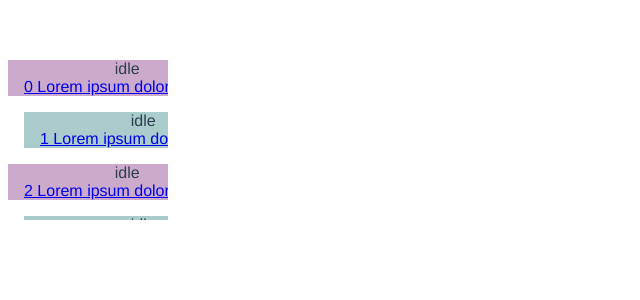
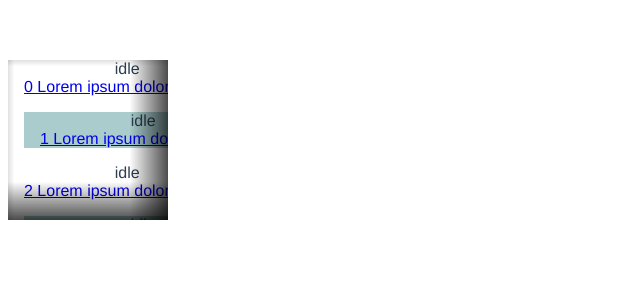
Before and after one commit to stripTM/draggable-vuejs, a Vue app: page / in a window 1280 px wide. Shown: the top 300 px of the page, without its empty margins (0-640 px from the left). Built offline with nearby package versions, Linux system fonts and the light colour scheme.

Commit message:
Four directions shadows

```diff
--- a/src/App.vue
+++ b/src/App.vue
@@ -24,30 +24,4 @@ export default {
   color: #2c3e50;
   margin-top: 60px;
 }
-ul {
-  display: flex;
-  cursor: grab;
-  margin: 0;
-  padding: 0;
-  list-style: none;
-  width: 10rem;
-  height: 10rem;
-  overflow: auto;
-  flex-wrap: wrap;
-}
-ul li {
-  background-color: #cac;
-  transition: background-color 0.3s;
-}
-ul li:nth-child(2n) {
-  background-color: #acc;
-  margin: 1rem;
-}
-ul li.click {
-  background-color: yellow;
-}
-ul li a {
-  padding: 0.5rem 1rem;
-  white-space: nowrap;
-}
 </style>
--- a/src/components/Padre.vue
+++ b/src/components/Padre.vue
@@ -1,6 +1,6 @@
 <template>
   <section>
-    <ul ref="drag" v-bind:class="getClass">
+    <ul ref="drag" class="draggable" v-bind:class="getClass" >
       <Hijo v-for="item in items"
         v-bind:item="item"
         v-bind:key="item"/>
@@ -24,16 +24,189 @@ export default {
   },
   computed: {
     getClass() {
-      return this.dragging ? 'disabled' : ''
+      let styles = []
+      this.dragging && styles.push('disabled')
+      switch(true) {
+        case (this.inBeginningX && this.inEndX && this.inBeginningY && this.inEndY):
+          styles.push('shadow-overflow-none')
+          break
+        case (this.inBeginningX && this.inEndX && !this.inBeginningY && this.inEndY):
+          styles.push('shadow-overflow-top')
+          break
+        case (this.inBeginningX && !this.inEndX && !this.inBeginningY && this.inEndY):
+          styles.push('shadow-overflow-top-right')
+          break
+        case (this.inBeginningX && this.inEndX && !this.inBeginningY && !this.inEndY):
+          styles.push('shadow-overflow-top-bottom')
+          break
+        case (!this.inBeginningX && this.inEndX && !this.inBeginningY && this.inEndY):
+          styles.push('shadow-overflow-top-left')
+          break
+        case (this.inBeginningX && !this.inEndX && !this.inBeginningY && !this.inEndY):
+          styles.push('shadow-overflow-top-right-bottom')
+          break
+        case (!this.inBeginningX && this.inEndX && !this.inBeginningY && !this.inEndY):
+          styles.push('shadow-overflow-top-bottom-left')
+          break
+        case (!this.inBeginningX && !this.inEndX && !this.inBeginningY && this.inEndY):
+          styles.push('shadow-overflow-top-right-left')
+          break
+        case (!this.inBeginningX && !this.inEndX && !this.inBeginningY && !this.inEndY):
+          styles.push('shadow-overflow-top-right-bottom-left')
+          break
+        case (this.inBeginningX && !this.inEndX && this.inBeginningY && this.inEndY):
+          styles.push('shadow-overflow-right')
+          break
+        case (this.inBeginningX && !this.inEndX && this.inBeginningY && !this.inEndY):
+          styles.push('shadow-overflow-right-bottom')
+          break
+        case (!this.inBeginningX && !this.inEndX && this.inBeginningY && this.inEndY):
+          styles.push('shadow-overflow-right-left')
+          break
+        case (!this.inBeginningX && !this.inEndX && this.inBeginningY && !this.inEndY):
+          styles.push('shadow-overflow-right-bottom-left')
+          break
+        case (this.inBeginningX && this.inEndX && this.inBeginningY && !this.inEndY):
+          styles.push('shadow-overflow-bottom')
+          break
+        case (!this.inBeginningX && this.inEndX && this.inBeginningY && !this.inEndY):
+          styles.push('shadow-overflow-bottom-left')
+          break
+        case (!this.inBeginningX && this.inEndX && this.inBeginningY && this.inEndY):
+          styles.push('draggable.shadow-overflow-left')
+          break
+      }
+      return styles
     }
   }
 }
 </script>
-<style scoped>
-  .disabled {
+<style>
+  .draggable {
+    display: flex;
+    cursor: grab;
+    margin: 0;
+    padding: 0;
+    list-style: none;
+    width: 10rem;
+    height: 10rem;
+    overflow: auto;
+    flex-wrap: wrap;
+  }
+    .draggable::after {
+      display: block;
+      position: absolute;
+      content: "\A0";
+      pointer-events: none;
+      width: 10rem;
+      height: 10rem;
+      transition: background-position .5s linear, background-size .5s linear;
+      background: linear-gradient(to right,
+     rgba(0,0,0,.7) 0%, rgba(0,0,0,0) 20%, rgba(0,0,0,0) 80%, rgba(0,0,0,.7) 100%),
+      linear-gradient(to bottom,
+     rgba(0,0,0,.7) 0%, rgba(0,0,0,0) 20%, rgba(0,0,0,0) 80%, rgba(0,0,0,.7) 100%);
+      background-repeat: no-repeat;
+      background-size: 14rem; /* 10 + 4 */
+      background-position: center;
+    }
+    .draggable.shadow-overflow-none::after {
+      background-position: center;
+      background-size: 14rem 14rem; /* 10 + 2 */
+    }
+    .draggable.shadow-overflow-top::after {
+      background-position-y: 0;
+      background-size: 14rem 12rem; /* 10 + 2 */
+    }
+    .draggable.shadow-overflow-top-right::after {
+      background-position-x: -2rem;
+      background-position-y: 0;
+      background-size: 12rem 12rem; /* 10 + 2 */
+    }
+    .draggable.shadow-overflow-top-bottom::after {
+      background-position-x: center;
+      background-position-y: 0;
+      background-size: 14rem 10rem; /* 10 + 2 */
+    }
+    .draggable.shadow-overflow-top-left::after {
+      background-position-x: 0;
+      background-position-y: 0;
+      background-size: 12rem 12rem; /* 10 + 2 */
+    }
+    .draggable.shadow-overflow-top-right-bottom::after {
+      background-position-x: -2rem;
+      background-position-y: 0;
+      background-size: 12rem 10rem; /* 10 + 2 */
+    }
+    .draggable.shadow-overflow-top-bottom-left::after {
+      background-position-x: 0;
+      background-position-y: 0;
+      background-size: 12rem 10rem; /* 10 + 2 */
+    }
+    .draggable.shadow-overflow-top-right-left::after {
+      background-position-x: 0;
+      background-position-y: 0;
+      background-size: 10rem 12rem; /* 10 + 2 */
+    }
+    .draggable.shadow-overflow-top-right-bottom-left::after {
+      background-position-x: 0;
+      background-position-y: 0;
+      background-size: 10rem 10rem; /* 10 + 2 */
+    }
+    .draggable.shadow-overflow-right::after {
+      background-position-x: -2rem;
+      background-position-y: center;
+      background-size: 12rem 14rem; /* 10 + 2 */
+    }
+    .draggable.shadow-overflow-right-bottom::after {
+      background-position-x: -2rem;
+      background-position-y: -2rem;
+      background-size: 12rem 12rem; /* 10 + 2 */
+    }
+    .draggable.shadow-overflow-right-left::after {
+      background-position-x: 0;
+      background-position-y: center;
+      background-size: 10rem 14rem;
+    }
+    .draggable.shadow-overflow-right-bottom-left::after {
+      background-position-x: 0;
+      background-position-y: -2rem;
+      background-size: 10rem 12rem;
+    }
+    .draggable.shadow-overflow-bottom::after {
+      background-position-x: center;
+      background-position-y: -2rem;
+      background-size: 14rem 12rem; /* 10 + 2 */
+    }
+    .draggable.shadow-overflow-bottom-left::after {
+      background-position-x: 0;
+      background-position-y: -2rem;
+      background-size: 12rem 12rem; /* 10 + 2 */
+    }
+    .draggable.shadow-overflow-left::after {
+      background-position-x: 0;
+      background-position-y: center;
+      background-size: 12rem 14rem; /* 10 + 2 */
+    }
+    */
+  .draggable li {
+    background-color: #cac;
+    transition: background-color 0.3s;
+  }
+  .draggable li:nth-child(2n) {
+    background-color: #acc;
+    margin: 1rem;
+  }
+  .draggable li.click {
+    background-color: yellow;
+  }
+  .draggable li a {
+    padding: 0.5rem 1rem;
+    white-space: nowrap;
+  }
+  .draggable.disabled {
     cursor: grabbing;
   }
-  .disabled > * {
+  .draggable.disabled > * {
     pointer-events: none;
   }
 </style>
```
